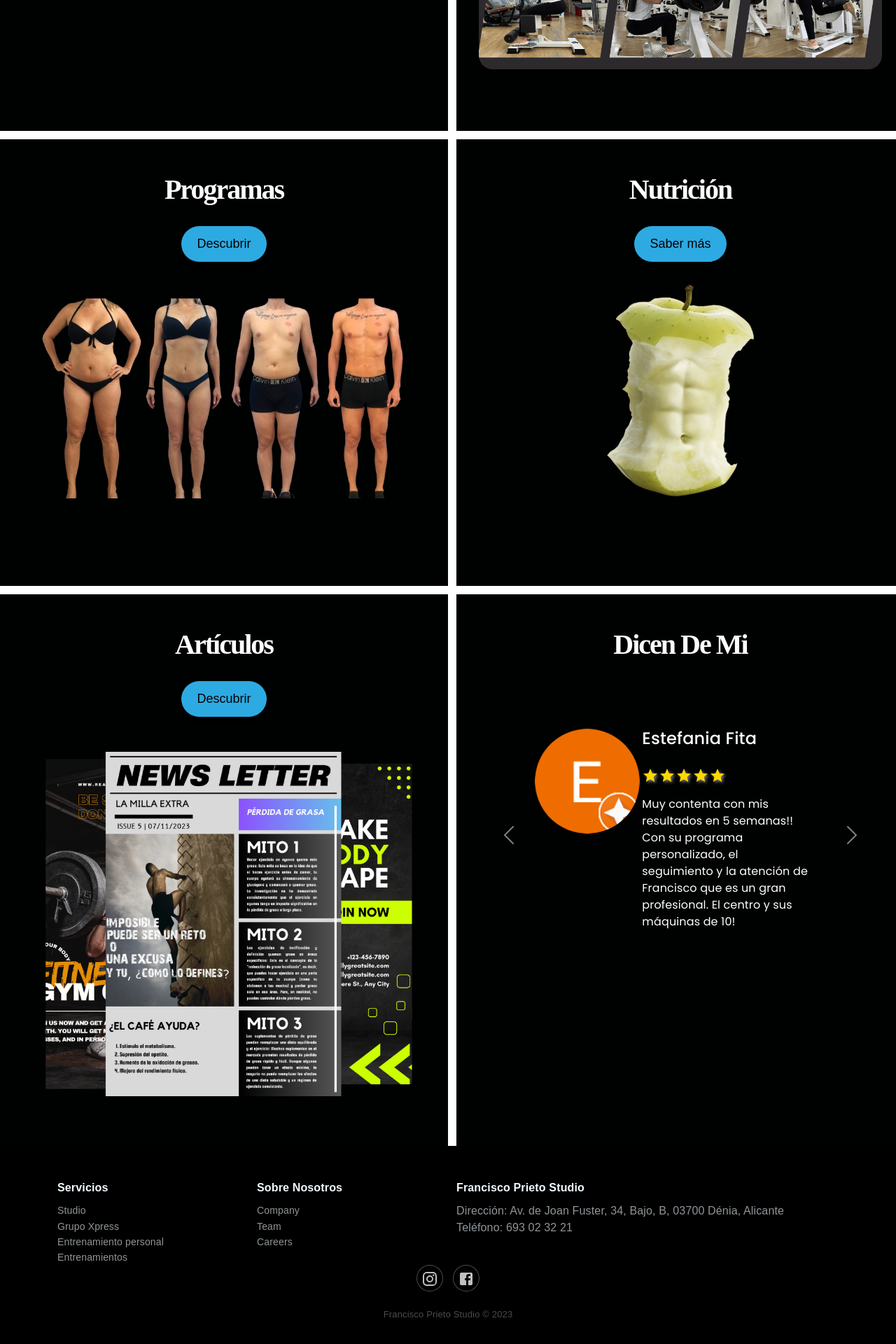
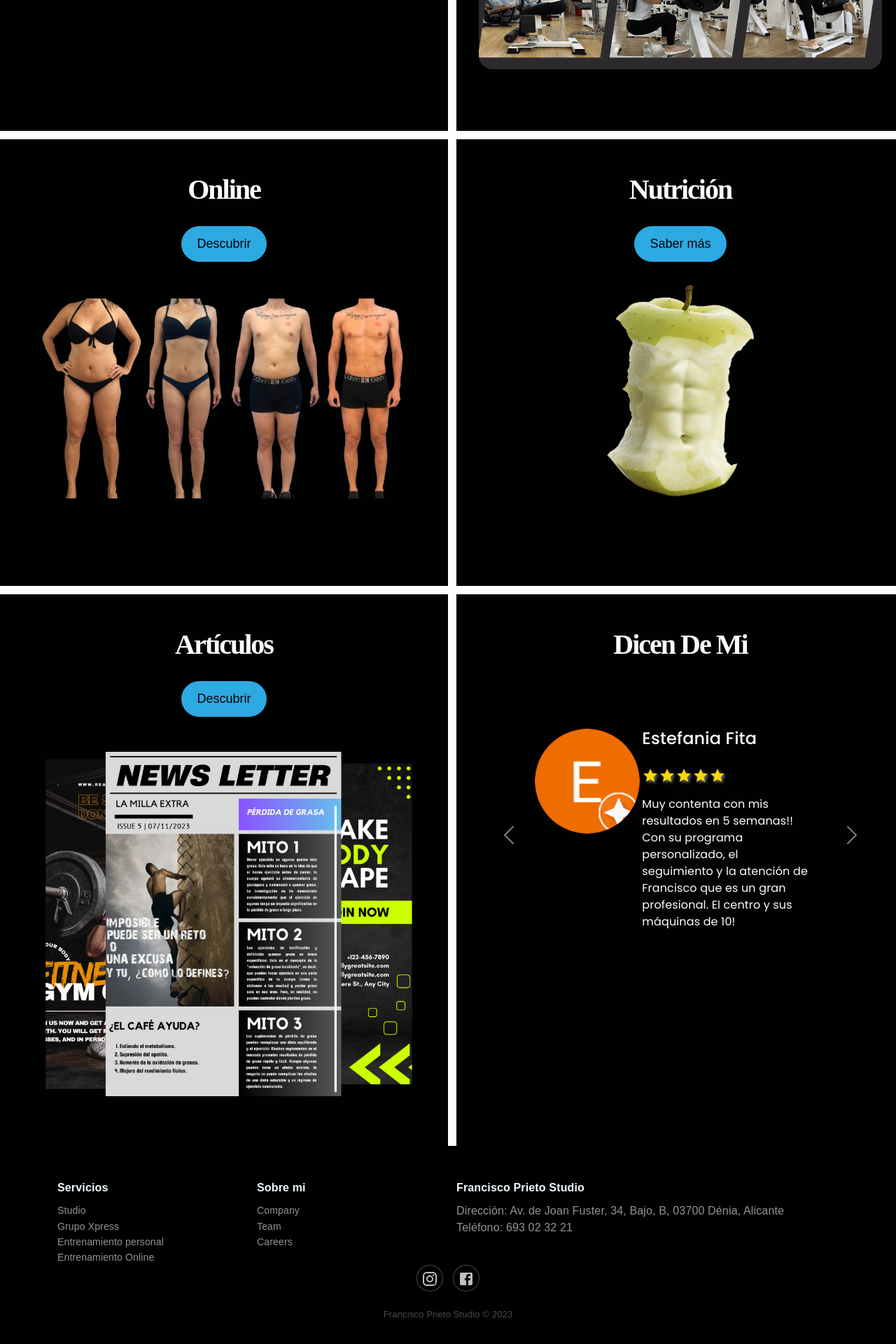
Before and after one commit to FranB201/fcoprietostudio-web, a React (Vite) app: page / in a window 1280 px wide. Shown: the part 1038-2958 px from the top of the page at 70% size. Built offline with nearby package versions, Linux system fonts and the light colour scheme; grey boxes are pictures that could not be loaded; a web font is replaced by a local one.

Commit message:
cambios del senyor

```diff
--- a/src/Home/components/footer/Footer.jsx
+++ b/src/Home/components/footer/Footer.jsx
@@ -21,11 +21,11 @@ export const Footer = () => {
                   <li><a href="#studio">Studio</a></li>
                   <li><a href="#grupoxpress">Grupo Xpress</a></li>
                   <li><a href="#personaltraining">Entrenamiento personal</a></li>
-                  <li><a href="#entrenamientos">Entrenamientos</a></li>
+                  <li><a href="#entrenamientos">Entrenamiento Online</a></li>
                 </ul>
               </div>
               <div className="col-sm-6 col-md-3 item">
-                <h3>Sobre Nosotros</h3>
+                <h3>Sobre mi</h3>
                 <ul>
                   <li><a href="#">Company</a></li>
                   <li><a href="#">Team</a></li>
--- a/src/Home/pages/HomePage.jsx
+++ b/src/Home/pages/HomePage.jsx
@@ -57,7 +57,7 @@ export const HomePage = () => {
           </div>
           <div className="row">
             <div className="col-12 col-md-6 pt-5 background-sections">
-              <h2>Programas</h2>
+              <h2>Online</h2>
               <div className="centered-content">
                 <Link to="/challengesPage">
                   <button className="button-section">Descubrir</button>
--- a/src/Home/styles/HomeStyle.css
+++ b/src/Home/styles/HomeStyle.css
@@ -386,7 +386,12 @@
     padding-right: 1em;
   }
 
+ .collage-img{
 
+  width: 90%;
+  height: auto;
+
+}
 
 }
 
--- a/src/Home/styles/NavBarStyle.css
+++ b/src/Home/styles/NavBarStyle.css
@@ -53,6 +53,14 @@
     height: 65px;
     padding-left: 80px;
   }
+}
+
+@media (min-width: 411px) and (max-width: 500px) {
+
+  .NavBar-logo {
+    height: 65px;
+    padding-left: 90px;
+  }
 
 }
 
```
